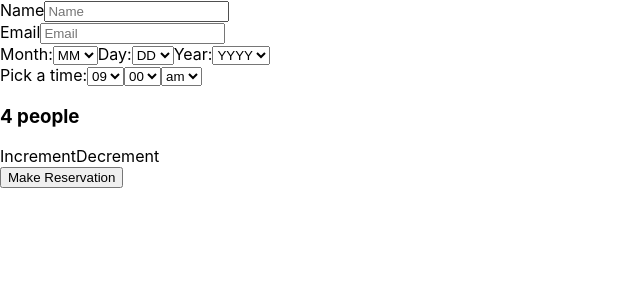
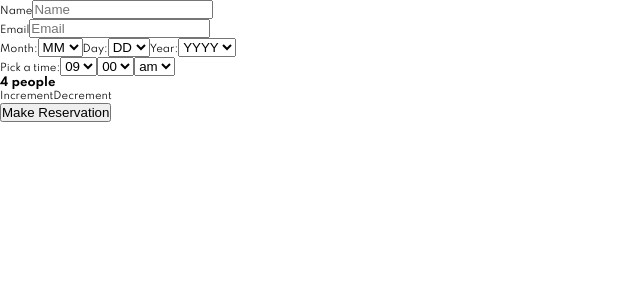
Before and after one commit to emestabillo/dine-restaurant-site, a React (Create React App) app: page / in a window 1280 px wide. Shown: the top 300 px of the page, without its empty margins (0-640 px from the left). Built offline with nearby package versions, Linux system fonts and the light colour scheme.

Commit message:
Remove sass, setup global colors and tags

```diff
--- a/package.json
+++ b/package.json
@@ -6,7 +6,6 @@
     "@testing-library/jest-dom": "^5.11.6",
     "@testing-library/react": "^11.2.2",
     "@testing-library/user-event": "^12.5.0",
-    "node-sass": "^4.14.1",
     "npm": "^6.14.9",
     "react": "^17.0.1",
     "react-dom": "^17.0.1",
--- a/public/index.html
+++ b/public/index.html
@@ -4,12 +4,13 @@
     <meta charset="utf-8" />
     <link rel="icon" href="%PUBLIC_URL%/favicon.ico" />
     <meta name="viewport" content="width=device-width, initial-scale=1" />
-    <meta name="theme-color" content="#000000" />
+    <link href="https://fonts.googleapis.com/css2?family=Spartan:wght@300;400;600;700&display=swap" rel="stylesheet">
+    <!-- <meta name="theme-color" content="#000000" />
     <meta
       name="description"
       content="Web site created using create-react-app"
     />
-    <link rel="apple-touch-icon" href="%PUBLIC_URL%/logo192.png" />
+    <link rel="apple-touch-icon" href="%PUBLIC_URL%/logo192.png" /> -->
     <!--
       manifest.json provides metadata used when your web app is installed on a
       user's mobile device or desktop. See https://developers.google.com/web/fundamentals/web-app-manifest/
--- a/src/App.js
+++ b/src/App.js
@@ -2,122 +2,7 @@ import React from "react";
 import Form from "./components/form/Form";
 
 function App() {
-  return (
-    <Form />
-    // <form>
-    //   <label name="name">
-    //     Name
-    //     <input type="text" required />
-    //   </label>
-    //   <label name="email">
-    //     Email
-    //     <input type="email" required />
-    //   </label>
-    //   <label>
-    //     Month:
-    //     <select required>
-    //       <option value="" disabled>
-    //         MM
-    //       </option>
-    //       <option value="january">01</option>
-    //       <option value="february">02</option>
-    //       <option value="march">03</option>
-    //       <option value="april">04</option>
-    //       <option value="may">05</option>
-    //       <option value="june">06</option>
-    //       <option value="july">07</option>
-    //       <option value="august">08</option>
-    //       <option value="september">09</option>
-    //       <option value="october">10</option>
-    //       <option value="november">11</option>
-    //       <option value="december">12</option>
-    //     </select>
-    //   </label>
-    //   <label>
-    //     Day:
-    //     <select required>
-    //       <option value="" disabled>
-    //         DD
-    //       </option>
-    //       <option value="1">1</option>
-    //       <option value="2">2</option>
-    //       <option value="3">3</option>
-    //       <option value="4">4</option>
-    //       <option value="5">5</option>
-    //       <option value="6">6</option>
-    //       <option value="7">7</option>
-    //       <option value="8">8</option>
-    //       <option value="9">9</option>
-    //       <option value="10">10</option>
-    //       <option value="11">11</option>
-    //       <option value="12">12</option>
-    //       <option value="13">13</option>
-    //       <option value="14">14</option>
-    //       <option value="15">15</option>
-    //       <option value="16">16</option>
-    //       <option value="17">17</option>
-    //       <option value="18">18</option>
-    //       <option value="19">19</option>
-    //       <option value="20">20</option>
-    //       <option value="21">21</option>
-    //       <option value="22">22</option>
-    //       <option value="23">23</option>
-    //       <option value="24">24</option>
-    //       <option value="25">25</option>
-    //       <option value="26">26</option>
-    //       <option value="27">27</option>
-    //       <option value="28">28</option>
-    //       <option value="29">29</option>
-    //       <option value="30">30</option>
-    //       <option value="31">31</option>
-    //     </select>
-    //   </label>
-    //   <label>
-    //     Year:
-    //     <select name="year" required>
-    //       <option value="" disabled>
-    //         YYYY
-    //       </option>
-    //       <option value="2020">2020</option>
-    //       <option value="2021">2021</option>
-    //     </select>
-    //   </label>
-    //   Pick a time:
-    //   <label>
-    //     <select required>
-    //       <option value="01">01</option>
-    //       <option value="02">02</option>
-    //       <option value="03">03</option>
-    //       <option value="04">04</option>
-    //       <option value="05">05</option>
-    //       <option value="06">06</option>
-    //       <option value="07">07</option>
-    //       <option value="08">08</option>
-    //       <option value="09" selected>
-    //         09
-    //       </option>
-    //       <option value="10">10</option>
-    //       <option value="11">11</option>
-    //       <option value="12">12</option>
-    //     </select>
-    //   </label>
-    //   <label>
-    //     <select required>
-    //       <option value="00">00</option>
-    //       <option value="15">15</option>
-    //       <option value="30">30</option>
-    //       <option value="45">45</option>
-    //     </select>
-    //   </label>
-    //   <label>
-    //     <select required>
-    //       <option value="am">am</option>
-    //       <option value="pm">pm</option>
-    //     </select>
-    //   </label>
-    //   <button>Make Reservation</button>
-    // </form>
-  );
+  return <Form />;
 }
 
 export default App;
--- a/src/components/form/Form.js
+++ b/src/components/form/Form.js
@@ -1,6 +1,5 @@
 import React, { useState } from "react";
-import "./Form.scss";
-// import styles from "../../components/form/form.scss";
+// import styles from "../../components/form/form.css";
 
 function Form() {
   const [value, setValue] = useState({
--- a/src/index.css
+++ b/src/index.css
@@ -1,13 +1,30 @@
-body {
-  margin: 0;
-  font-family: -apple-system, BlinkMacSystemFont, 'Segoe UI', 'Roboto', 'Oxygen',
-    'Ubuntu', 'Cantarell', 'Fira Sans', 'Droid Sans', 'Helvetica Neue',
-    sans-serif;
-  -webkit-font-smoothing: antialiased;
-  -moz-osx-font-smoothing: grayscale;
+@import-normalize;
+
+:root {
+  /* Primary */
+  --beaver: hsl(27, 22%, 51%);
+  --codGray: hsl(0, 0%, 7%);
+  /* Secondary */
+  --mirage: hsl(234, 30%, 13%);
+  --ebonyClay: hsl(218, 21%, 18%);
+  --shuttleGray: hsl(217, 14%, 42%);
 }
 
-code {
-  font-family: source-code-pro, Menlo, Monaco, Consolas, 'Courier New',
-    monospace;
+*,
+*::before,
+*::after {
+  margin: 0;
+  padding: 0;
+  box-sizing: inherit;
 }
+
+html {
+  font-size: 62.5%;
+  box-sizing: border-box;
+}
+
+body {
+  font-family: "Spartan", sans-serif;
+  margin: 0 auto;
+  max-width: 144rem;
+}
```
Also changed, not shown: src/components/form/Form.css (added), src/components/header/Header.css (added), src/components/header/Header.js (added), 1 other file (tests, documents, lock files or other folders).
